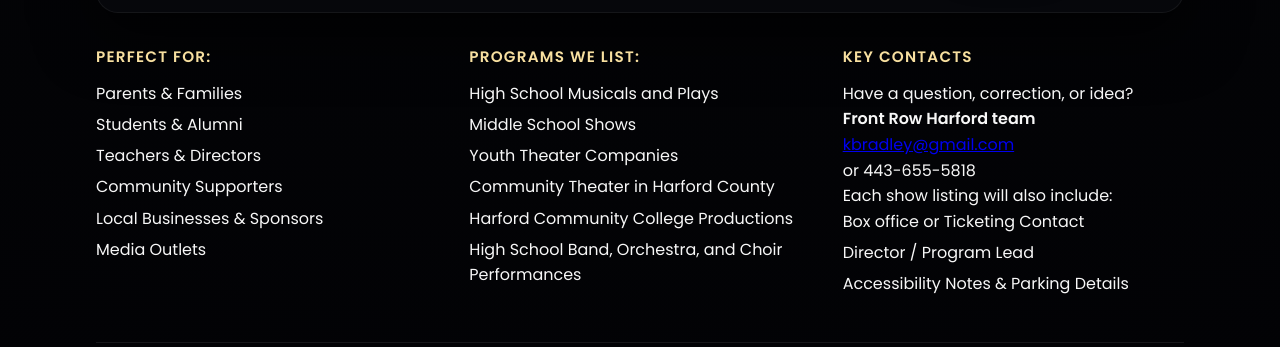
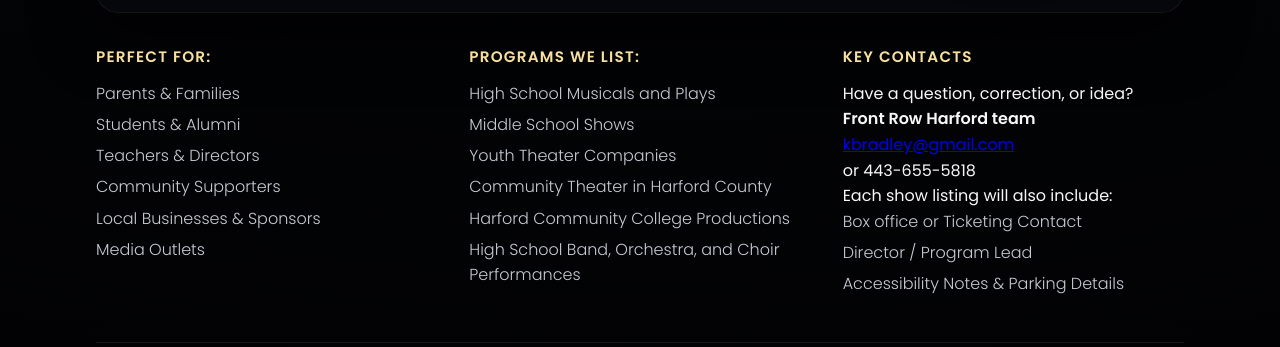
Before and after one commit to kbradley1587/front_row_harford, a plain HTML site: page index.html in a window 1280 px wide. Shown: the part 2215-2562 px from the top of the page. Drawn offline with Linux system fonts and the light colour scheme.

Commit message:
Update index.html

```diff
--- a/index.html
+++ b/index.html
@@ -1070,7 +1070,10 @@
 
 .spotlight-list li {
   margin-bottom: 0.35rem;
-}
+  font-weight: 300;   /* <<< restores softer, lighter text */
+  color: var(--text-soft);
+}
+
 
 /* Full-width “About Front Row Harford” block */
 .spotlight-about {
```
